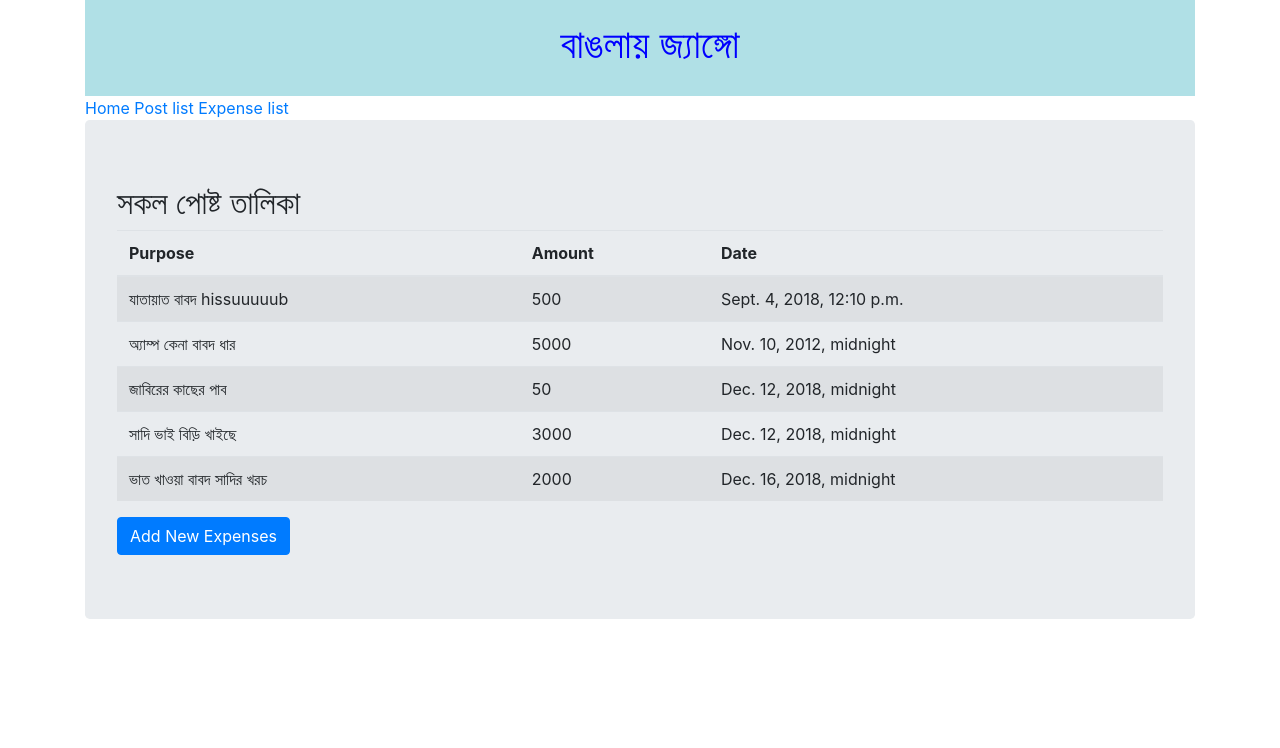
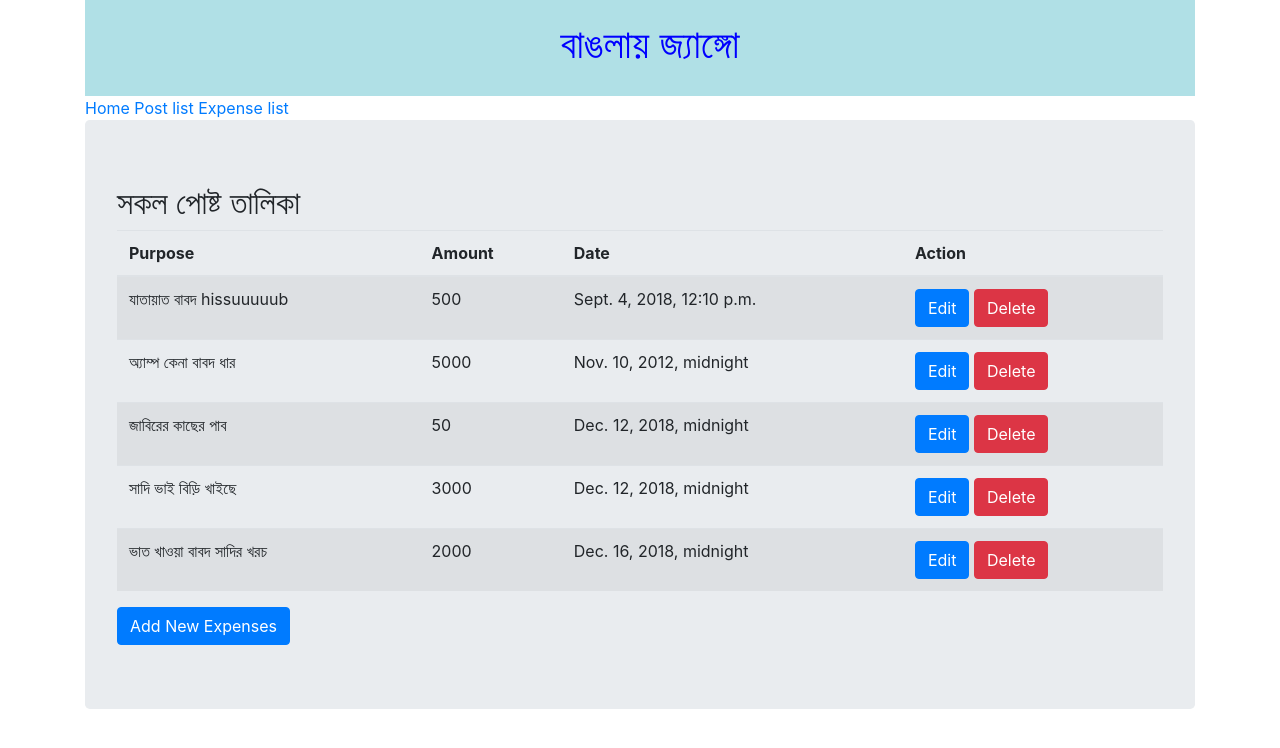
Before and after one commit to bhagyo/Django_works1, a Django app: page /mess/expenses/ in a window 1280 px wide. Shown: the top 748 px of the page. Run offline with Django 3.2, Linux system fonts and the light colour scheme; data comes from the database, SQL or seed files in the repository; both versions use the stored data as it was after the commit; some libraries are stand-ins or nearby versions.

Commit message:
can delete,edit,insert file/or data through HTML format

```diff
--- a/amarproject/Template/cost/expenses.html
+++ b/amarproject/Template/cost/expenses.html
@@ -7,6 +7,7 @@
     <th>Purpose</th>
     <th>Amount</th>
     <th>Date</th>
+    <th>Action</th>
 </tr>
 </thead>
 <tbody>
@@ -15,6 +16,10 @@
     <td>{{ expense.purpose }}</td>
     <td>{{ expense.amount }}</td>
     <td>{{ expense.date }}</td>
+    <td>
+        <a class="btn btn-primary" href="{% url 'edit' expense.id %}">Edit</a>
+        <a class="btn btn-danger" href="{% url 'delete' expense.id %}">Delete</a>
+    </td>
 </tr>
 {% endfor %}
 </tbody>
--- a/amarproject/blog_post/urls.py
+++ b/amarproject/blog_post/urls.py
@@ -6,5 +6,5 @@ from . import views
 urlpatterns = [
     path('home/', views.home, name='home'),
     path('post-list/', views.post_list, name='post-list'),
-    path('single-post/<post_id>/', views.single_post, name='single-post')
+    path('single-post/<post_id>/', views.single_post, name='single-post'),
 ]
--- a/amarproject/cost_management/forms.py
+++ b/amarproject/cost_management/forms.py
@@ -6,5 +6,5 @@ class ExpenseForm(forms.ModelForm):
     class Meta:
         model = Expenses
         fields = ('amount', 'purpose', 'date')
-        ##fields = '__all__'
-        # we can write fields= '__all__' also
+        """fields = '__all__'
+        we can write fields= '__all__' also"""
--- a/amarproject/cost_management/urls.py
+++ b/amarproject/cost_management/urls.py
@@ -6,4 +6,6 @@ from . import views
 urlpatterns = [
     path('expenses/', views.my_expenses, name='expenses'),
     path('add-expenses/', views.add_expenses, name='add-expenses'),
+    path('edit/<int:expense_id>/', views.edit_expenses, name='edit'),
+    path('delete/<int:expense_id>/', views.delete_expense, name='delete'),
 ]
--- a/amarproject/cost_management/views.py
+++ b/amarproject/cost_management/views.py
@@ -18,3 +18,33 @@ def add_expenses(request):
     else:
         form = ExpenseForm
     return render(request, 'cost/add_expenses.html', {'form': form})
+
+
+def edit_expenses(request, expense_id):
+    expense = Expenses.objects.get(id=expense_id)
+    if request.method == 'POST':
+        form = ExpenseForm(request.POST, instance=expense)
+        form.save()
+        return redirect('expenses')
+    else:
+        form = ExpenseForm(instance=expense)
+    return render(request, 'cost/edit_expenses.html', {'form': form})
+
+
+def delete_expense(request, expense_id):
+    expense = Expenses.objects.get(id=expense_id)
+    expense.delete()
+    return redirect('expenses')
+
+
+"""
+def edit_expenses(request, expense_id):
+
+    instance = Expenses.objects.get(id=expense_id)
+    form = ExpenseForm(request.POST, instance=instance)
+    if request.method == 'POST':
+        if form.is_valid():
+            form.save()
+            return redirect('expenses')
+    return request(request, 'cost/edit_expenses.html', {'form': form})
+"""
```
Also changed, not shown: amarproject/Template/cost/edit_expenses.html (added, +8 -0 lines), amarproject/cost_management/migrations/0002_auto_20181223_1915.py (added), amarproject/db.sqlite3.
